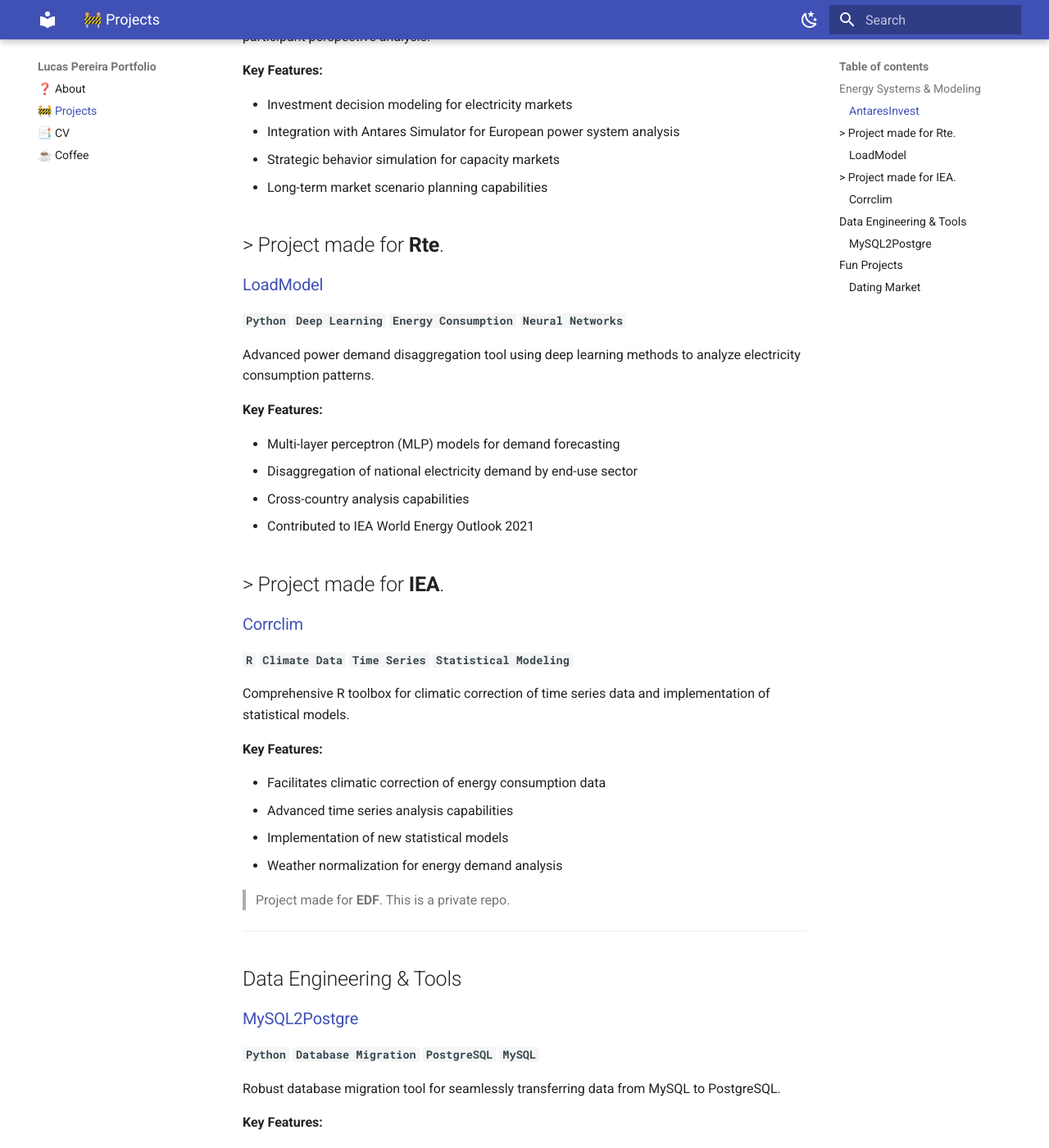
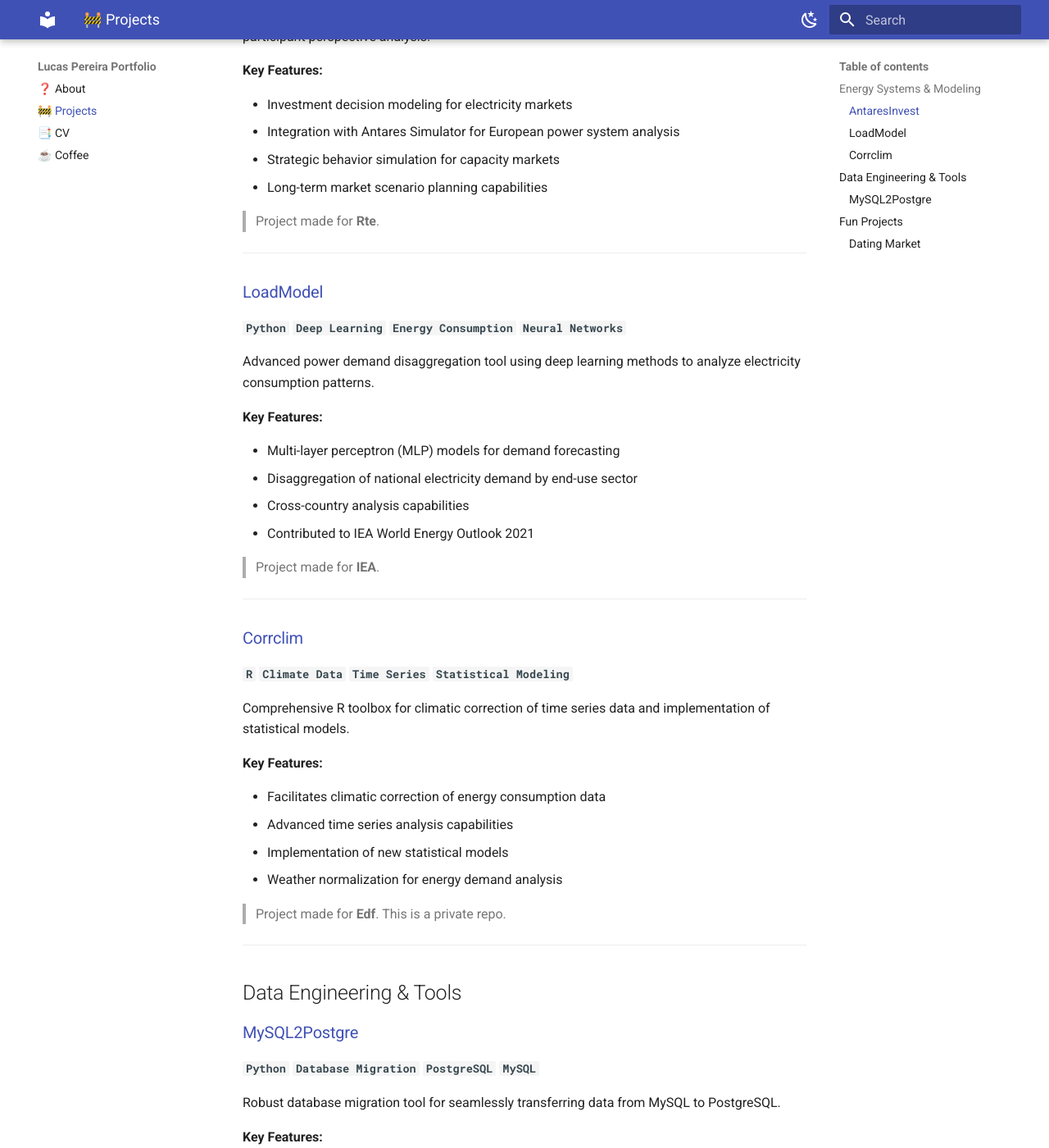
Before and after one commit to lucarammel/lucarammel.github.io, an MkDocs documentation site: the page built from docs/projects.md, in a window 1280 px wide and 1400 px high, scrolled down 455 px. Shown: the whole window at 82% size. Built offline with MkDocs 1.6.1 and Material for MkDocs 9.7.7, drawn with Linux system fonts in a browser that asks for light colours.

Commit message:
fix project md

```diff
--- a/docs/projects.md
+++ b/docs/projects.md
@@ -19,6 +19,7 @@
 - Long-term market scenario planning capabilities
 
 > Project made for **Rte**.
+
 ---
 
 ### [LoadModel](https://github.com/lucarammel/loadmodel)
@@ -34,6 +35,7 @@
 - Contributed to IEA World Energy Outlook 2021
 
 > Project made for **IEA**.
+
 ---
 
 ### [Corrclim](https://github.com/lucarammel/corrclim)
@@ -48,7 +50,7 @@
 - Implementation of new statistical models
 - Weather normalization for energy demand analysis
 
-> Project made for **EDF**. This is a private repo.
+> Project made for **Edf**. This is a private repo.
 
 ---
 
```
